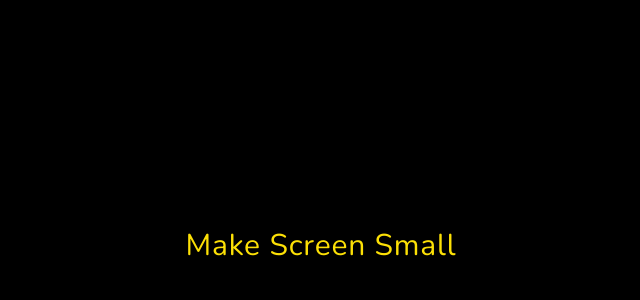
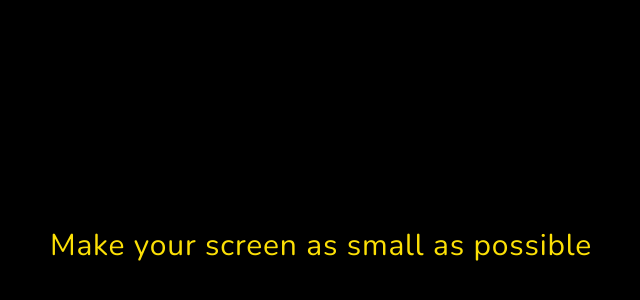
Before and after one commit to daye109/kakao_desktop, a plain HTML site: page index.html in a window 1280 px wide. Shown: the part 154-454 px from the top of the page, without its empty margins (319-959 px from the left). Drawn offline with nearby package versions, Linux system fonts and the light colour scheme.

Commit message:
change text
change text

```diff
--- a/index.html
+++ b/index.html
@@ -162,7 +162,7 @@
       ></a>
     </footer>
     <div class="screenBig">
-      <span class="big_title">Make Screen Small</span>
+      <span class="big_title"> Make your screen as small as possible</span>
     </div>
 
     <script src="./javascript/friends.js"></script>
```
Also changed, not shown: chat.html (+2 -1 lines), find.html (+1 -1 lines), more.html (+1 -1 lines), setting.html (+1 -1 lines), talk.html (+1 -1 lines).
